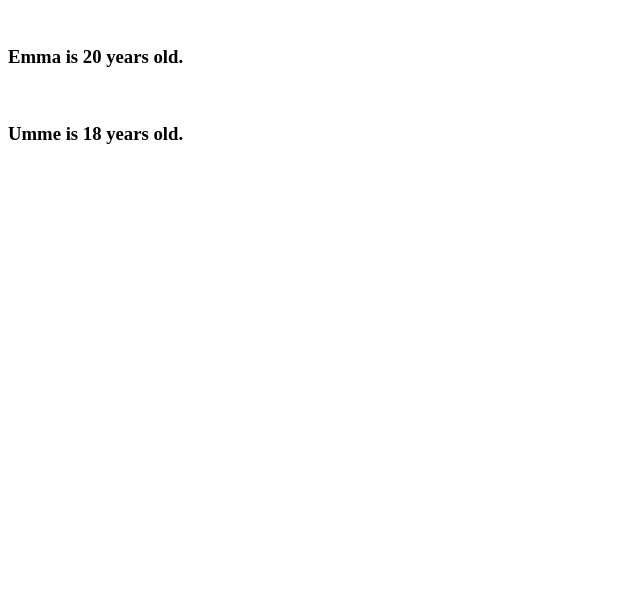
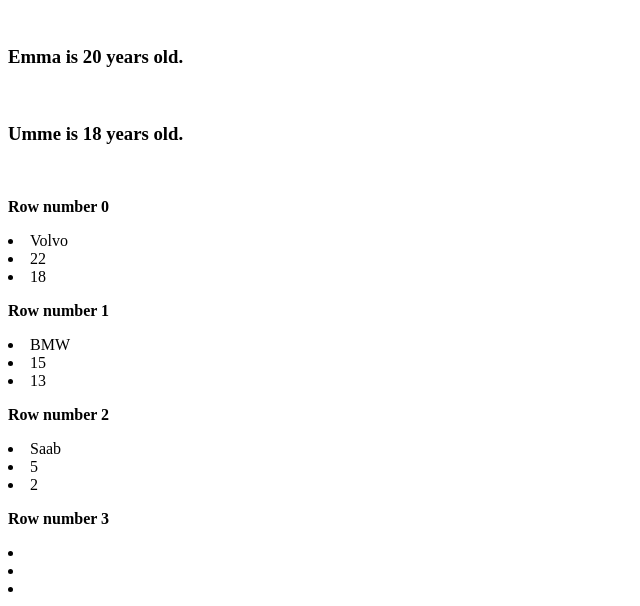
Before and after one commit to al-jabir/Learning-and-practicing-PHP, a PHP site: page /array.php in a window 1280 px wide. Shown: the part 244-850 px from the top of the page, without its empty margins (0-640 px from the left). Before the commit the page ends 388 px from the top, so only its background shows below. Run offline with PHP 8.4, Linux system fonts and the light colour scheme; data that the repository does not hold is empty.

Commit message:
mutlidimensional array

```diff
--- a/array.php
+++ b/array.php
@@ -29,4 +29,18 @@ foreach($age as $n => $val){
 
 // mutlidimensional array
 
+$myCar = array(
+    array("Volvo",22,18),
+    array("BMW",15,13),
+    array("Saab",5,2),
+);
+
+for ($row = 0; $row < 4; $row++) {
+    echo "<p><b>Row number $row</b></p>";
+
+    for ($col = 0; $col < 3; $col++) {
+      echo "<li>".$myCar[$row][$col]."</li>";
+    }
+
+  }
 ?>
```
